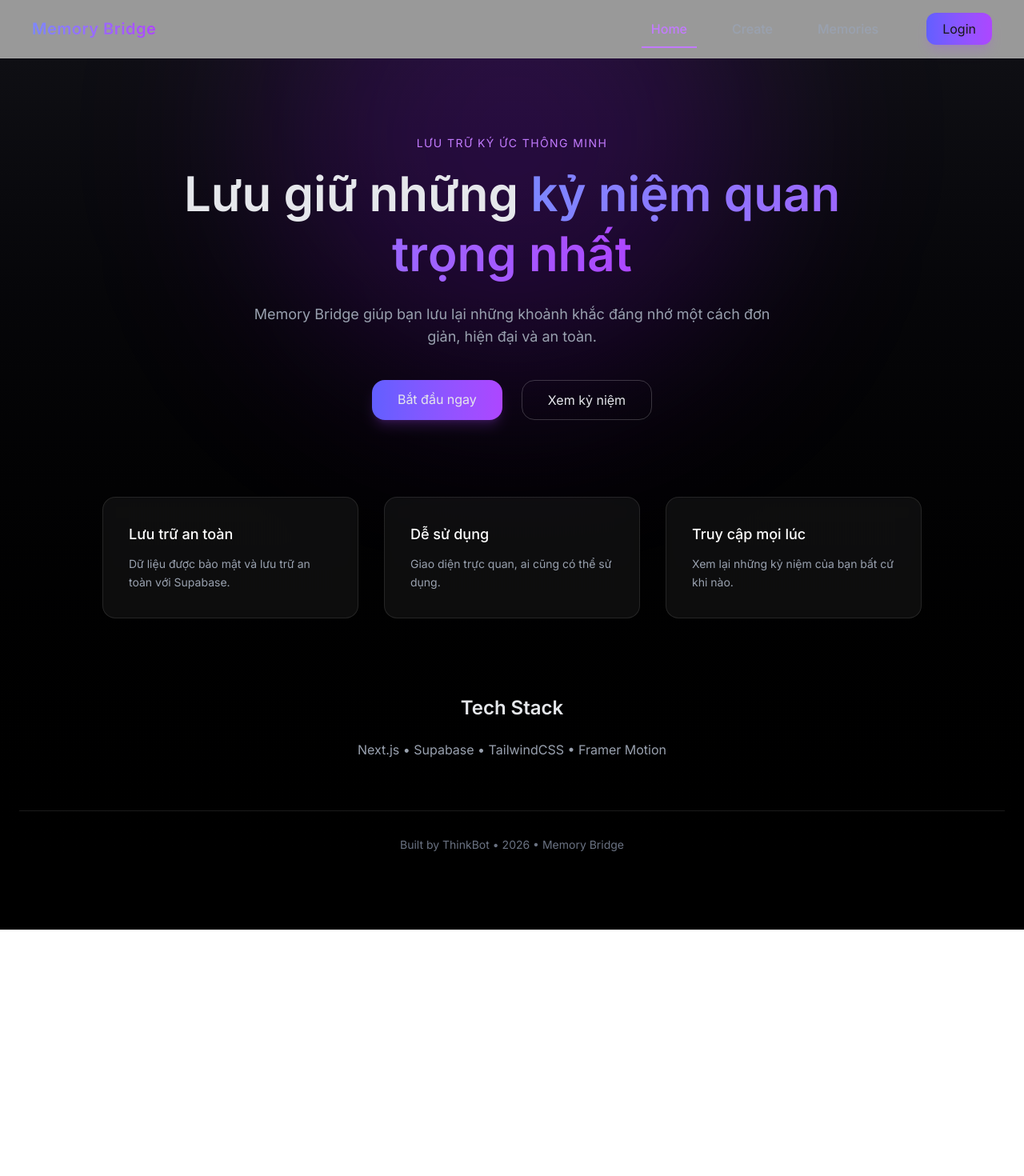
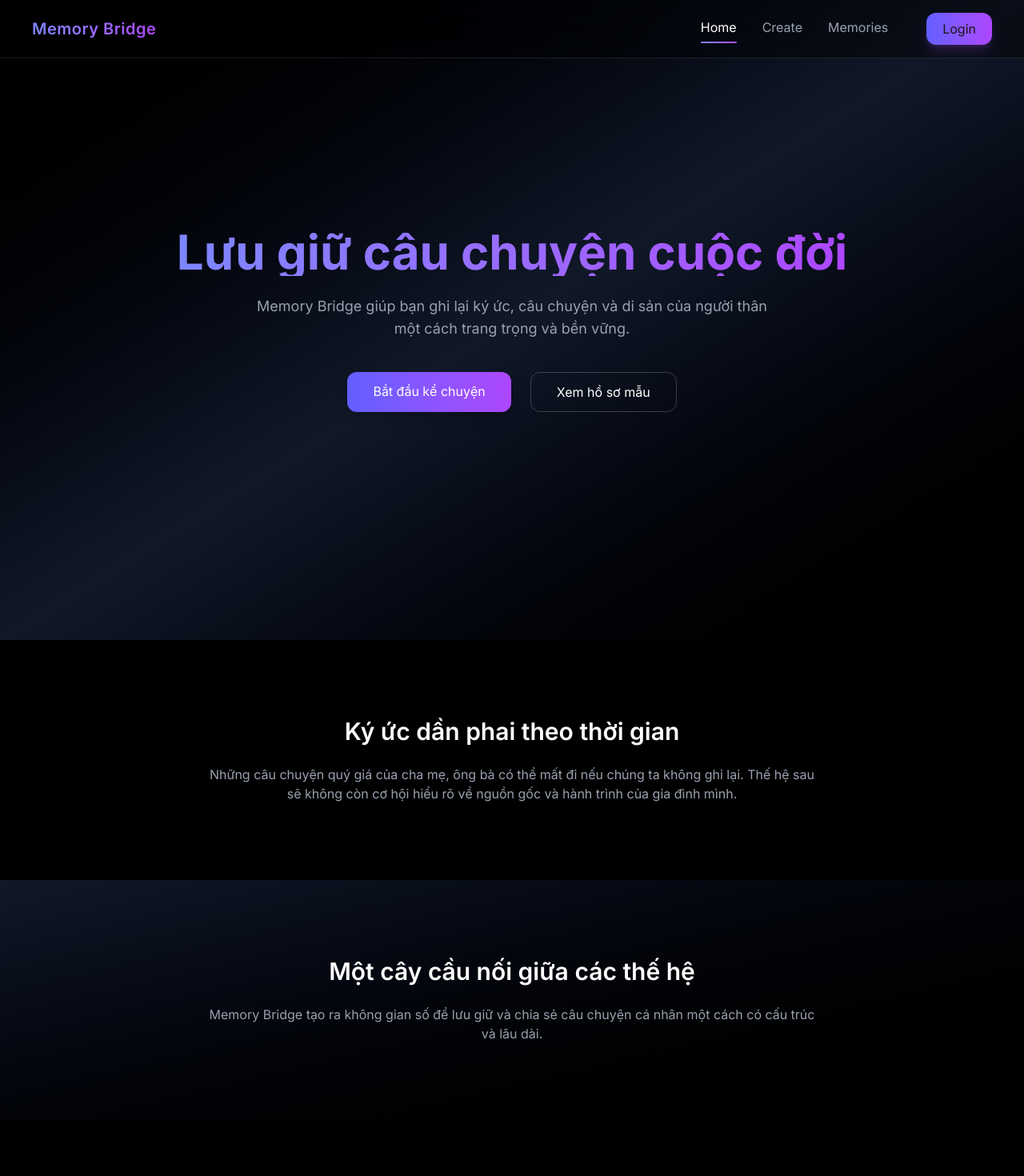
Before and after one commit to DatYLV/memory-bridge, a Next.js app: page / in a window 1280 px wide. Shown: the top 1470 px of the page at 80% size. Before the commit the page ends 1162 px from the top, so only its background shows below. Built offline with nearby package versions, Linux system fonts and the light colour scheme.

Commit message:
Initial commit

```diff
--- a/app/components/Navbar.tsx
+++ b/app/components/Navbar.tsx
@@ -7,20 +7,22 @@ export default function Navbar() {
   const pathname = usePathname();
 
   const linkClass = (path: string) =>
-    `relative px-3 py-2 transition font-medium ${
-      pathname === path
-        ? "text-purple-400"
-        : "text-gray-400 hover:text-white"
-    } after:absolute after:left-0 after:-bottom-1 after:h-[2px] after:w-0 after:bg-purple-400 after:transition-all after:duration-300 hover:after:w-full ${
-      pathname === path ? "after:w-full" : ""
-    }`;
+  `relative pb-1 transition duration-300 ${
+    pathname === path
+      ? "text-white after:absolute after:left-0 after:-bottom-1 after:h-[2px] after:w-full after:bg-gradient-to-r after:from-indigo-400 after:to-purple-500 after:rounded-full"
+      : "text-gray-400 hover:text-white"
+  }`;
 
   return (
-    <nav className="w-full backdrop-blur-xl bg-black/40 border-b border-white/10 px-10 py-4 flex justify-between items-center sticky top-0 z-50">
+    <nav className="fixed top-0 w-full backdrop-blur-xl bg-black/40 border-b border-white/10 px-10 py-4 flex justify-between items-center z-50">
 
-      <h1 className="text-xl font-semibold tracking-wide bg-gradient-to-r from-indigo-400 to-purple-500 bg-clip-text text-transparent">
-        Memory Bridge
-      </h1>
+      {/* Logo click về Home */}
+      <Link href="/">
+        <h1 className="text-xl font-semibold tracking-wide bg-gradient-to-r from-indigo-400 to-purple-500 bg-clip-text text-transparent cursor-pointer hover:scale-105 transition duration-300">
+            Memory Bridge
+        </h1>
+      </Link>
+
 
       <div className="flex items-center gap-8">
         <Link href="/" className={linkClass("/")}>
--- a/app/layout.tsx
+++ b/app/layout.tsx
@@ -16,10 +16,12 @@ export default function RootLayout({
 }) {
   return (
     <html lang="vi">
-      <body className={inter.className}>
-        <Navbar />
-        {children}
-      </body>
+      <body className={`${inter.className} bg-black text-white`}>
+  <Navbar />
+  <div className="pt-">
+    {children}
+  </div>
+</body>
     </html>
   );
 }
--- a/app/memories/page.tsx
+++ b/app/memories/page.tsx
@@ -35,42 +35,68 @@ export default function MemoriesPage() {
 
   if (loading) {
   return (
-      <div className="flex justify-center items-center min-h-screen">
-        <p>Loading...</p>
+    <div className="flex flex-col justify-center items-center min-h-screen bg-gradient-to-br from-indigo-100 via-white to-blue-100">
+      <div className="animate-spin rounded-full h-12 w-12 border-b-2 border-indigo-500 mb-4"></div>
+      <p className="text-gray-600 text-lg">Đang tải kỷ niệm...</p>
     </div>
   );
 }
 
+
   return (
-    <main className="min-h-screen p-8 bg-gradient-to-br from-indigo-100 via-white to-blue-100">
-      <h1 className="text-3xl font-bold text-center mb-8">
-        Your Memories
+  <main className="min-h-screen px-6 py-16 bg-gradient-to-br from-black via-gray-900 to-indigo-950 text-white">
+    <div className="max-w-5xl mx-auto">
+
+      {/* Header */}
+      <div className="text-center mb-16">
+        <h1 className="text-4xl md:text-5xl font-bold bg-gradient-to-r from-purple-400 to-indigo-400 bg-clip-text text-transparent">
+          ✨ Your Memories
         </h1>
+        <p className="text-gray-400 mt-4">
+          Lưu giữ những khoảnh khắc quan trọng nhất của bạn
+        </p>
+      </div>
 
-      <div className="grid gap-6 max-w-3xl mx-auto">
+      {/* Empty state */}
       {memories.length === 0 ? (
-          <p className="text-center text-gray-500">
-            Chưa có memory nào 😢
+        <div className="text-center bg-white/5 border border-white/10 backdrop-blur-lg rounded-2xl p-12 shadow-xl">
+          <p className="text-gray-400 mb-6 text-lg">
+            Bạn chưa có ký niệm nào
           </p>
+
+          <a
+            href="/create"
+            className="inline-block px-6 py-3 rounded-xl bg-gradient-to-r from-purple-500 to-indigo-500 hover:opacity-90 transition text-white font-semibold shadow-lg"
+          >
+            Tạo ký niệm đầu tiên
+          </a>
+        </div>
       ) : (
-          memories.map((memory) => (
+        <div className="grid gap-8">
+          {memories.map((memory) => (
             <div
               key={memory.id}
-              className="bg-white p-6 rounded-2xl shadow-lg"
+              className="bg-white/5 border border-white/10 backdrop-blur-md p-6 rounded-2xl shadow-lg hover:scale-[1.02] transition"
             >
-              <h2 className="text-xl font-semibold mb-2">
+              <h2 className="text-2xl font-semibold mb-3 text-purple-300">
                 {memory.title}
               </h2>
-              <p className="text-gray-600 mb-3">
+
+              <p className="text-gray-300 mb-4 leading-relaxed">
                 {memory.content}
               </p>
-              <p className="text-sm text-gray-400">
+
+              <p className="text-sm text-gray-500">
                 {new Date(memory.created_at).toLocaleString()}
               </p>
             </div>
-          ))
+          ))}
+        </div>
       )}
     </div>
   </main>
 );
+
+
+
 }
--- a/app/page.tsx
+++ b/app/page.tsx
@@ -1,98 +1,97 @@
-"use client";
+import Link from "next/link";
 
-import { motion } from "framer-motion";
+export default function HomePage() {
+  return (
+    <main className="bg-black text-white">
 
-export default function Home() {
-  return (
-    <main className="relative min-h-screen bg-gradient-to-b from-[#0f0f14] to-black text-gray-200 px-6 py-24 flex flex-col items-center overflow-hidden">
-
-      {/* Background glow */}
-      <div className="absolute top-[-200px] left-1/2 -translate-x-1/2 w-[600px] h-[600px] bg-purple-600/20 rounded-full blur-[120px]"></div>
-
-      <div className="relative max-w-4xl text-center">
-
-        {/* Badge */}
-        <p className="text-purple-400 text-sm mb-4 tracking-widest uppercase">
-          Lưu trữ ký ức thông minh
+      {/* HERO */}
+      <section className="min-h-screen flex flex-col justify-center items-center text-center px-6 bg-gradient-to-br from-black via-gray-900 to-black">
+        <h1 className="text-5xl md:text-6xl font-bold mb-6 bg-gradient-to-r from-indigo-400 to-purple-500 bg-clip-text text-transparent">
+          Lưu giữ câu chuyện cuộc đời
+        </h1>
+        <p className="text-gray-400 max-w-2xl mb-10 text-lg">
+          Memory Bridge giúp bạn ghi lại ký ức, câu chuyện và di sản
+          của người thân một cách trang trọng và bền vững.
         </p>
 
-        <h1 className="text-5xl md:text-6xl font-semibold leading-tight mb-6">
-          Lưu giữ những{" "}
-          <span className="bg-gradient-to-r from-indigo-400 to-purple-500 bg-clip-text text-transparent">
-            kỷ niệm quan trọng nhất
-          </span>
-        </h1>
+        <div className="flex gap-6">
+          <Link
+            href="/create-profile"
+            className="px-8 py-3 rounded-xl bg-gradient-to-r from-indigo-500 to-purple-500 hover:opacity-90 transition duration-300 shadow-lg"
+          >
+            Bắt đầu kể chuyện
+          </Link>
 
-        <p className="text-gray-400 text-lg mb-10 max-w-2xl mx-auto">
-          Memory Bridge giúp bạn lưu lại những khoảnh khắc đáng nhớ
-          một cách đơn giản, hiện đại và an toàn.
+          <Link
+            href="/dashboard"
+            className="px-8 py-3 rounded-xl border border-white/20 hover:bg-white/10 transition duration-300"
+          >
+            Xem hồ sơ mẫu
+          </Link>
+        </div>
+      </section>
+
+      {/* VẤN ĐỀ */}
+      <section className="py-24 px-6 text-center bg-black">
+        <h2 className="text-3xl font-semibold mb-6">
+          Ký ức dần phai theo thời gian
+        </h2>
+        <p className="text-gray-400 max-w-3xl mx-auto">
+          Những câu chuyện quý giá của cha mẹ, ông bà có thể mất đi nếu
+          chúng ta không ghi lại. Thế hệ sau sẽ không còn cơ hội hiểu
+          rõ về nguồn gốc và hành trình của gia đình mình.
         </p>
+      </section>
 
-        <div className="flex justify-center gap-6 mb-24">
-          <a
-            href="/create"
-            className="px-8 py-3 rounded-2xl bg-gradient-to-r from-indigo-500 to-purple-500 hover:scale-105 transition duration-300 shadow-lg shadow-purple-500/20"
-          >
-            Bắt đầu ngay
-          </a>
+      {/* GIẢI PHÁP */}
+      <section className="py-24 px-6 bg-gradient-to-br from-gray-900 to-black text-center">
+        <h2 className="text-3xl font-semibold mb-6">
+          Một cây cầu nối giữa các thế hệ
+        </h2>
+        <p className="text-gray-400 max-w-3xl mx-auto">
+          Memory Bridge tạo ra không gian số để lưu giữ và chia sẻ
+          câu chuyện cá nhân một cách có cấu trúc và lâu dài.
+        </p>
+      </section>
 
-          <a
-            href="/memories"
-            className="px-8 py-3 rounded-2xl border border-white/20 hover:bg-white/10 transition duration-300"
-          >
-            Xem kỷ niệm
-          </a>
+      {/* 4 BƯỚC HOẠT ĐỘNG */}
+      <section className="py-24 px-6 bg-black">
+        <h2 className="text-3xl font-semibold text-center mb-16">
+          Cách hoạt động
+        </h2>
+
+        <div className="grid md:grid-cols-4 gap-10 max-w-6xl mx-auto text-center">
+          {[
+            "Tạo hồ sơ",
+            "Thực hiện phỏng vấn",
+            "Lưu trữ câu chuyện",
+            "Chia sẻ cho gia đình",
+          ].map((step, index) => (
+            <div
+              key={index}
+              className="p-6 rounded-2xl bg-white/5 border border-white/10 backdrop-blur-xl"
+            >
+              <div className="text-4xl font-bold text-indigo-400 mb-4">
+                {index + 1}
+              </div>
+              <p className="text-gray-300">{step}</p>
+            </div>
+          ))}
         </div>
-      </div>
+      </section>
 
-      {/* Features */}
-      <div className="grid md:grid-cols-3 gap-8 max-w-5xl w-full">
-
-        {[
-          {
-            title: "Lưu trữ an toàn",
-            desc: "Dữ liệu được bảo mật và lưu trữ an toàn với Supabase.",
-          },
-          {
-            title: "Dễ sử dụng",
-            desc: "Giao diện trực quan, ai cũng có thể sử dụng.",
-          },
-          {
-            title: "Truy cập mọi lúc",
-            desc: "Xem lại những kỷ niệm của bạn bất cứ khi nào.",
-          },
-        ].map((item, index) => (
-          <motion.div
-            key={index}
-            initial={{ opacity: 0, y: 40 }}
-            whileInView={{ opacity: 1, y: 0 }}
-            transition={{ duration: 0.6, delay: index * 0.2 }}
-            viewport={{ once: true }}
-            className="p-8 rounded-2xl bg-white/5 backdrop-blur-md border border-white/10 hover:border-purple-400/40 transition duration-300 hover:-translate-y-2 hover:shadow-lg hover:shadow-purple-500/10"
-          >
-            <h3 className="text-lg font-medium mb-3 text-white">
-              {item.title}
-            </h3>
-            <p className="text-gray-400 text-sm leading-relaxed">
-              {item.desc}
-            </p>
-          </motion.div>
-        ))}
-
-      </div>
-
-      {/* Tech stack */}
-      <div className="mt-24 text-center">
-        <h2 className="text-2xl font-semibold mb-6">Tech Stack</h2>
-        <p className="text-gray-400">
-          Next.js • Supabase • TailwindCSS • Framer Motion
-        </p>
-      </div>
-
-      {/* Footer */}
-      <footer className="mt-16 border-t border-white/10 pt-8 text-center text-gray-500 text-sm w-full">
-        Built by ThinkBot • 2026 • Memory Bridge
-      </footer>
+      {/* CTA */}
+      <section className="py-24 px-6 text-center bg-gradient-to-br from-indigo-900/40 to-purple-900/40">
+        <h2 className="text-4xl font-bold mb-6">
+          Bắt đầu lưu giữ di sản hôm nay
+        </h2>
+        <Link
+          href="/create-profile"
+          className="px-10 py-4 rounded-xl bg-gradient-to-r from-indigo-500 to-purple-500 hover:opacity-90 transition duration-300 shadow-lg text-lg"
+        >
+          Tạo hồ sơ đầu tiên
+        </Link>
+      </section>
 
     </main>
   );
--- a/lib/supabase.ts
+++ b/lib/supabase.ts
@@ -1,6 +1,6 @@
 import { createClient } from "@supabase/supabase-js";
 
-const supabaseUrl = process.env.NEXT_PUBLIC_SUPABASE_URL!;
-const supabaseAnonKey = process.env.NEXT_PUBLIC_SUPABASE_ANON_KEY!;
-
-export const supabase = createClient(supabaseUrl, supabaseAnonKey);
+export const supabase = createClient(
+  process.env.NEXT_PUBLIC_SUPABASE_URL!,
+  process.env.NEXT_PUBLIC_SUPABASE_ANON_KEY!
+);
```
Also changed, not shown: app/create-profile/page.tsx (added, +210 -0 lines), app/create/page.tsx (+68 -11 lines). Lines whose indentation alone changed are shown as unchanged.
